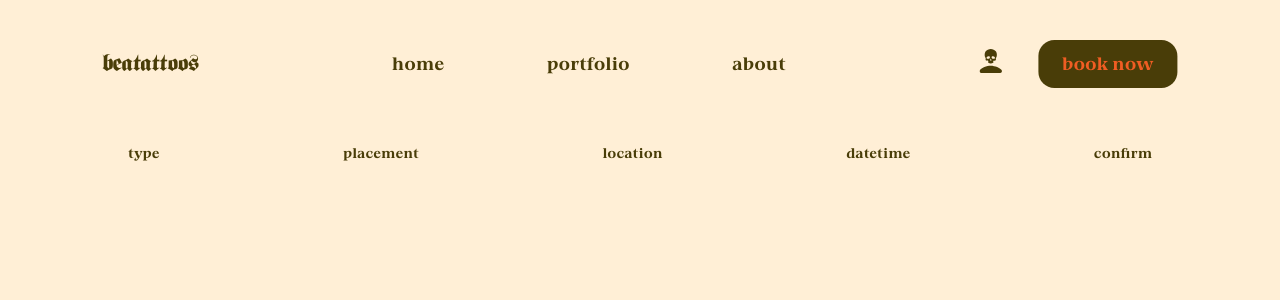
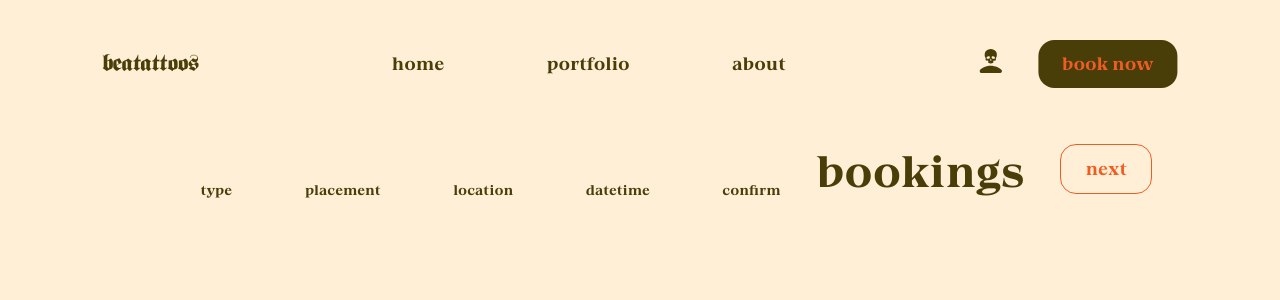
Before and after one commit to Gretron/beatattoos, a React (Create React App) app in the folder src/frontend/: page /book in a window 1280 px wide. Shown: the top 300 px of the page. Built offline with nearby package versions, Linux system fonts and the light colour scheme.

Commit message:
frag(frontend/book): make book base and book progress bar

```diff
--- a/src/frontend/src/features/book/components/BookProgress.js
+++ b/src/frontend/src/features/book/components/BookProgress.js
@@ -1,16 +1,55 @@
+// #region Imports
+
+import { useState, useEffect } from "react";
 import BookProgressPoint from "./BookProgressPoint";
+import { Link, Outlet, useLocation } from "react-router-dom";
+
+// #endregion
 
 /**
  * Book Progress Bar of Book Page
  */
-const BookProgress = () => {
+const BookProgress = ({ type, placement, location, datetime, confirm }) => {
+  // Location on Site
+  const siteLocation = useLocation();
+
+  // Progress Class
+  const [progress, setProgress] = useState("");
+
+  // Init Class for Startup Transitions
+  const [init, setInit] = useState("");
+
+  useEffect(() => {
+    if (
+      siteLocation.pathname == "/book" ||
+      siteLocation.pathname == "/book/type"
+    ) {
+      setProgress("");
+    } else if (siteLocation.pathname == "/book/placement") {
+      setProgress("book-progress__indicator--placement");
+    } else if (siteLocation.pathname == "/book/location") {
+      setProgress("book-progress__indicator--location");
+    } else if (siteLocation.pathname == "/book/datetime") {
+      setProgress("book-progress__indicator--datetime");
+    } else {
+      setProgress("book-progress__indicator--confirm");
+    }
+
+    setTimeout(() => {
+      setInit("book-progress__init");
+    }, 1000);
+  }, [siteLocation]);
+
   return (
-    <div className="book-progress">
-      <BookProgressPoint name="type" />
-      <BookProgressPoint name="placement" />
-      <BookProgressPoint name="location" />
-      <BookProgressPoint name="datetime" />
-      <BookProgressPoint name="confirm" />
+    <div className={`book-progress ${init}`}>
+      <div className="book-progress__line">
+        <div className={`book-progress__indicator ${progress}`}></div>
+      </div>
+      <BookProgressPoint name="type" active={type && true} />
+      <BookProgressPoint name="placement" active={placement && true} />
+      <BookProgressPoint name="location" active={location && true} />
+      <BookProgressPoint name="datetime" active={datetime && true} />
+      <BookProgressPoint name="confirm" active={confirm && true} />
     </div>
   );
 };
--- a/src/frontend/src/features/book/components/BookProgressPoint.js
+++ b/src/frontend/src/features/book/components/BookProgressPoint.js
@@ -1,3 +1,17 @@
+// #region Imports
+
+// Components
+import { ReactComponent as Star } from "../../../assets/img/star.svg";
+
+// #endregion
+
+/**
+ * Star Icon as Progress Point
+ */
+const StarIcon = ({ className, ...props }) => (
+  <Star {...props} className={className} />
+);
+
 /**
  * Point on Book Progress Bar
  */
@@ -8,8 +22,8 @@
         active ? "book-progress__point--active" : ""
       }`}
     >
+      <StarIcon className="book-progress__point-icon"></StarIcon>
       <div className="book-progress__point-text h6">{name}</div>
-      <div className="book-progress__point-icon"></div>
     </div>
   );
 };
--- a/src/frontend/src/pages/Book.js
+++ b/src/frontend/src/pages/Book.js
@@ -1,12 +1,79 @@
+// #region Imports
+
+// Components
 import { BookProgress } from "../features/book/index";
+import { Link, Outlet, useLocation } from "react-router-dom";
+
+// Hooks
+import { useState, useEffect } from "react";
+
+// #endregion
 
 /**
  * Book Page
  */
 const Book = () => {
+  // Location on Site
+  const location = useLocation();
+
+  // Active Progress Points
+  const [active, setActive] = useState({
+    type: true,
+    placement: false,
+    location: false,
+    datetime: false,
+    confirm: false,
+  });
+
+  let [nextStep, setNextStep] = useState("placement");
+
+  useEffect(() => {
+    let completeSteps;
+
+    if (location.pathname == "/book" || location.pathname == "/book/type") {
+      completeSteps = 1;
+      setNextStep("placement");
+    } else if (location.pathname == "/book/placement") {
+      completeSteps = 2;
+      setNextStep("location");
+    } else if (location.pathname == "/book/location") {
+      completeSteps = 3;
+      setNextStep("datetime");
+    } else if (location.pathname == "/book/datetime") {
+      completeSteps = 4;
+      setNextStep("confirm");
+    } else {
+      completeSteps = 5;
+    }
+
+    let count = 0;
+    let newActive = {
+      type: false,
+      placement: false,
+      location: false,
+      datetime: false,
+      confirm: false,
+    };
+
+    for (let [key, value] of Object.entries(newActive)) {
+      if (count < completeSteps) {
+        newActive[key] = true;
+      } else {
+        break;
+      }
+      count++;
+    }
+
+    setActive(newActive);
+  }, [location]);
+
   return (
     <div className="book">
-      <BookProgress />
+      <BookProgress {...active} />
+      <Outlet />
+      <Link to={nextStep}>
+        <button className="outline--button">next</button>
+      </Link>
     </div>
   );
 };
```
